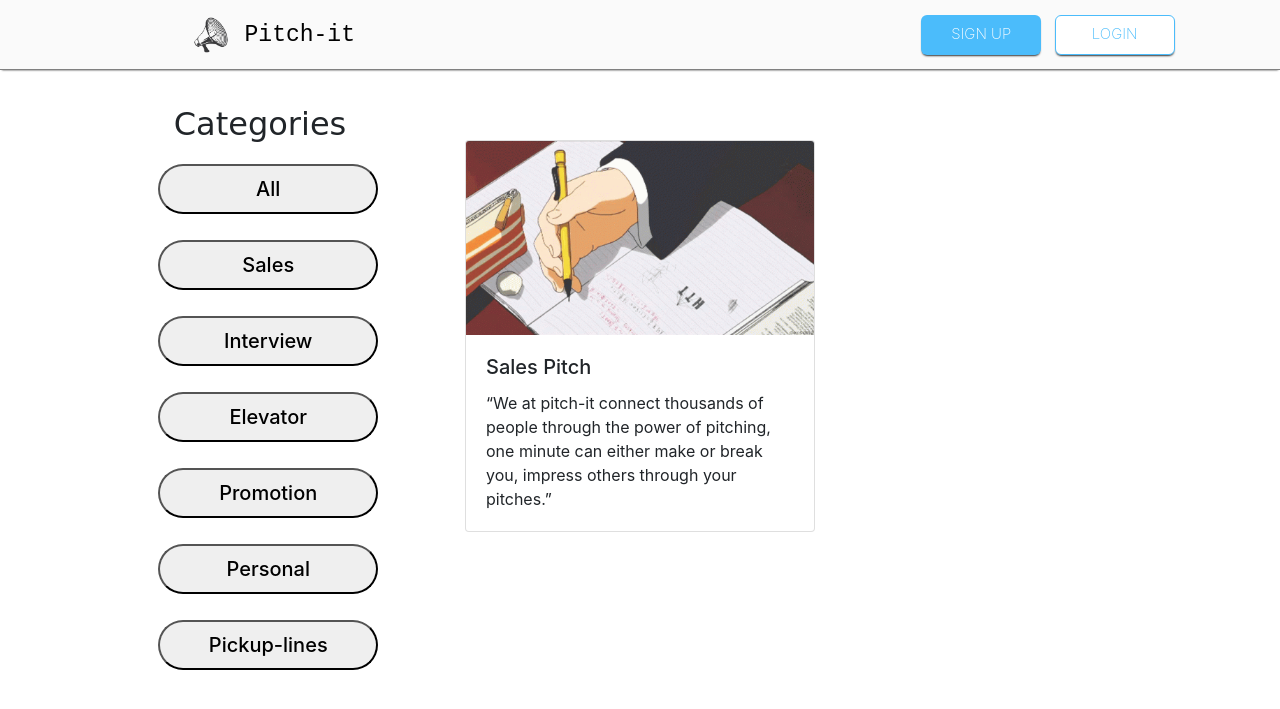
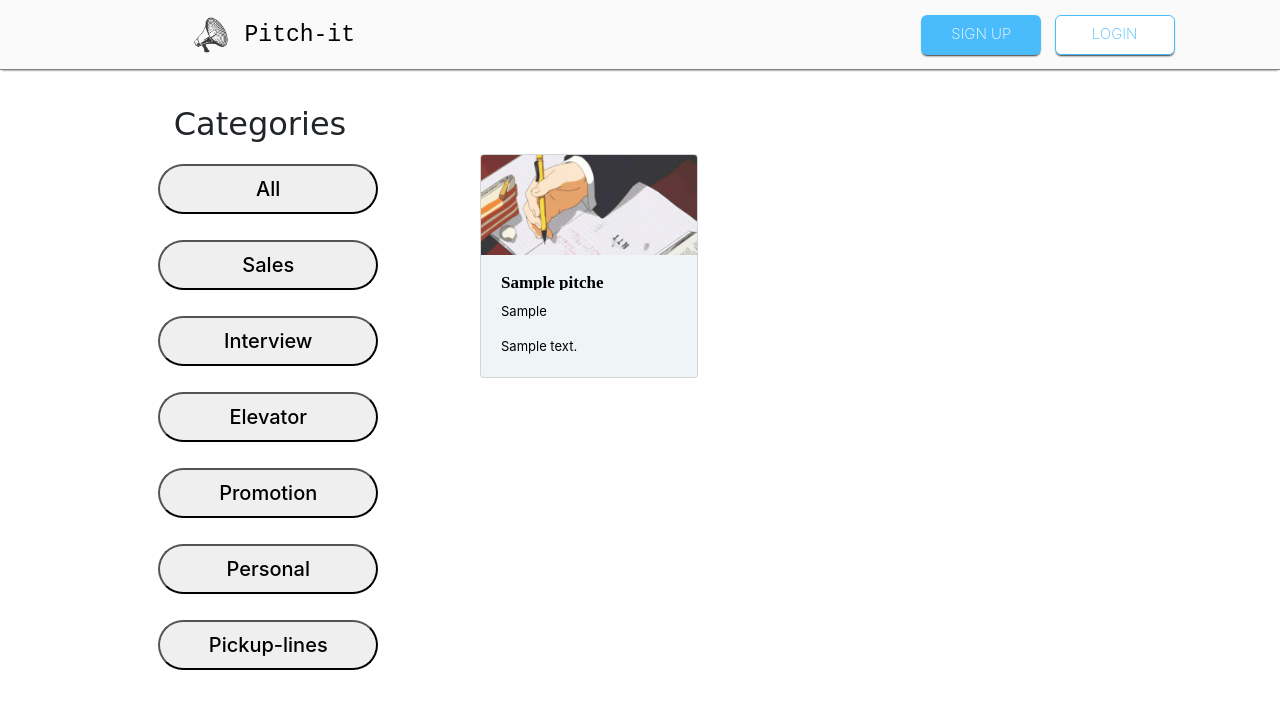
Before and after one commit to andyjohn23/pitches, a Flask app: page /category in a window 1280 px wide. Shown: the top 709 px of the page. Run offline with Flask 2, Linux system fonts and the light colour scheme; tables that the repository leaves empty hold one stand-in row (values such as "Sample post"); some libraries are stand-ins or nearby versions.

Commit message:
updated files

```diff
--- a/app/main/views.py
+++ b/app/main/views.py
@@ -74,9 +74,9 @@ def update_pic(uname):
 @main.route('/pitch_new', methods = ['GET','POST'])
 @login_required
 def new_pitch():
-    '''
-    Function to create and save pitches in database
-    '''
+    """
+    create and save pitches
+    """
     form = PitchForm()
     if form.validate_on_submit():
         pitches = pitch(title = form.title.data, content = form.content.data, category = form.category.data, user_id = current_user.id)
@@ -88,17 +88,17 @@ def new_pitch():
 
 @main.route('/pitch/<category>')
 def pitch_category(category):
-    '''
-    Function to get and return template to view numerous categories
-    '''
+    """
+    displays various pitch categories
+    """
     pitches = pitch.query.filter_by(category = category).all()
     return render_template('category.html', pitches = pitches)
 
 @main.route('/pitch/view/<pitch_id>', methods = ['GET', 'POST'])
 def view_pitch(pitch_id):
-    '''
-    Function to view pitches
-    '''
+    """
+    view pitches
+    """
     pitches = pitch.query.filter_by(id = pitch_id).first()
     comments = comment.query.filter_by(pitch_id = pitch_id).all()
 
--- a/app/static/css/index.css
+++ b/app/static/css/index.css
@@ -1,3 +1,6 @@
+body{
+    overflow-x: hidden;
+}
 .navbar{
     background-color:#FAFAFA;
     border-bottom: 1px solid grey;
@@ -312,3 +315,42 @@
     width: 88%;
     margin-left: 5%;
 }
+.show-pitch{
+    display: inline-grid;
+    grid-template-columns: repeat(3, 1fr);
+    grid-auto-rows: auto;
+    grid-gap: 10px;
+    margin-top: 5%;
+}
+h3{
+    font-size: 20px;
+    color: black;
+    margin-top: 2%;
+    font-weight: bold;
+    font-family: 'Times New Roman', Times, serif;
+}
+.show-pitch p{
+    font-size: 13px;
+    color: black;
+}
+.show-pitch .card{
+    max-width: 90%;
+    max-height: 100%;
+    background-color: rgba(202, 217, 228, 0.3);
+}
+.show-pitch .card img{
+    width: 100%;
+    height: 100px;
+    object-fit: cover;
+}
+.show-pitch h5{
+    font-size: 17px;
+    font-family: 'Times New Roman', Times, serif;
+    font-weight: bold;
+    color: black;
+    width: 200px;
+    white-space: nowrap;
+    overflow: hidden;
+    text-overflow: ellipsis;
+    line-height: 15px;
+}
--- a/app/templates/category.html
+++ b/app/templates/category.html
@@ -14,21 +14,25 @@
             <ul class="navbar-nav ml-auto" style="margin-right: 10%;">
                 {% if current_user.is_authenticated %}
                 <li class="nav-item dropdown">
-                    <a class="nav-link dropdown-toggle" href="#" id="navbarDropdown" role="button" data-toggle="dropdown" aria-haspopup="true" aria-expanded="false">
-                    {{current_user.username}}
+                    <a class="nav-link dropdown-toggle" href="#" id="navbarDropdown" role="button"
+                        data-toggle="dropdown" aria-haspopup="true" aria-expanded="false">
+                        {{current_user.username}}
                     </a>
                     <div class="dropdown-menu" aria-labelledby="navbarDropdown">
-                      <a class="dropdown-item" href="{{url_for('main.new_pitch')}}">Pitch</a>
-                      <a class="dropdown-item" href="{{url_for('main.profile',uname=current_user.username)}}">Account</a>
-                      <a class="dropdown-item" href="{{url_for('auth.logout')}}">Logout</a>
+                        <a class="dropdown-item" href="{{url_for('main.new_pitch')}}">Pitch</a>
+                        <a class="dropdown-item"
+                            href="{{url_for('main.profile',uname=current_user.username)}}">Account</a>
+                        <a class="dropdown-item" href="{{url_for('auth.logout')}}">Logout</a>
                     </div>
-                  </li>
+                </li>
                 {% else %}
                 <li class="nav-item">
-                    <a href="{{url_for('auth.register')}}"><button type="button" class="nav-signup-button">SIGN UP</button></a>&nbsp;
+                    <a href="{{url_for('auth.register')}}"><button type="button" class="nav-signup-button">SIGN
+                            UP</button></a>&nbsp;
                 </li>&nbsp;&nbsp;
                 <li class="nav-item">
-                    <a href="{{url_for('auth.login')}}"><button type="button" class="nav-login-button">LOGIN</button></a>
+                    <a href="{{url_for('auth.login')}}"><button type="button"
+                            class="nav-login-button">LOGIN</button></a>
                 </li>
                 {%endif%}
             </ul>
@@ -40,7 +44,7 @@
             <div class="col-md-4">
                 <div class="category">
                     <h1>Categories</h1>
-                    <a class="nav-link" href="#allpitches"><button type="button">All</button></a>
+                    <a class="nav-link" href="#all"><button type="button">All</button></a>
                     <a class="nav-link" href="/"><button type="button">Sales</button></a>
                     <a class="nav-link" href="/"><button type="button">Interview</button></a>
                     <a class="nav-link" href="/"><button type="button">Elevator</button></a>
@@ -50,23 +54,10 @@
                 </div>
             </div>
 
-            <div class="col-md-4">
-                <div class="card">
-                    <img src="static/images/pitch.gif" class="card-img-top" alt="pitch-write">
-                    <div class="card-body">
-                        <h5 class="card-title">Sales Pitch</h5>
-                        <p class="card-text">
-                            “We at pitch-it connect thousands of people through the
-                            power of pitching, one minute can either make or break you,
-                            impress others through your pitches.”
-                        </p>
-                    </div>
-                </div>
+            <div class="col-md-4 show-pitch" id="all">
+                {{ macro.displayPitch(pitches)}}
             </div>
 
-            <div class="container tab-pane fade" id="allpitches" class="border"><br>
-                {{ macro.displayPitch(pitches)}}
-            </div>
         </div>
     </div>
 </div>
--- a/app/templates/macros.html
+++ b/app/templates/macros.html
@@ -1,5 +1,5 @@
 {% macro displayPitch(category) %}
-{%if pitches%}
+{%if category%}
 {% for pitch in category %}
 
 <div class="container">
@@ -9,7 +9,7 @@
 			<div class="card-body">
 				<h5 class="card-title">{{pitch.title}}</h5>
 				<p class="card-text">{{pitch.category}}</p>
-				<p class="card-text">{{pitch.pitch}}</p>
+				<p class="card-text">{{pitch.content}}</p>
 
 			</div>
 		</a>
```
